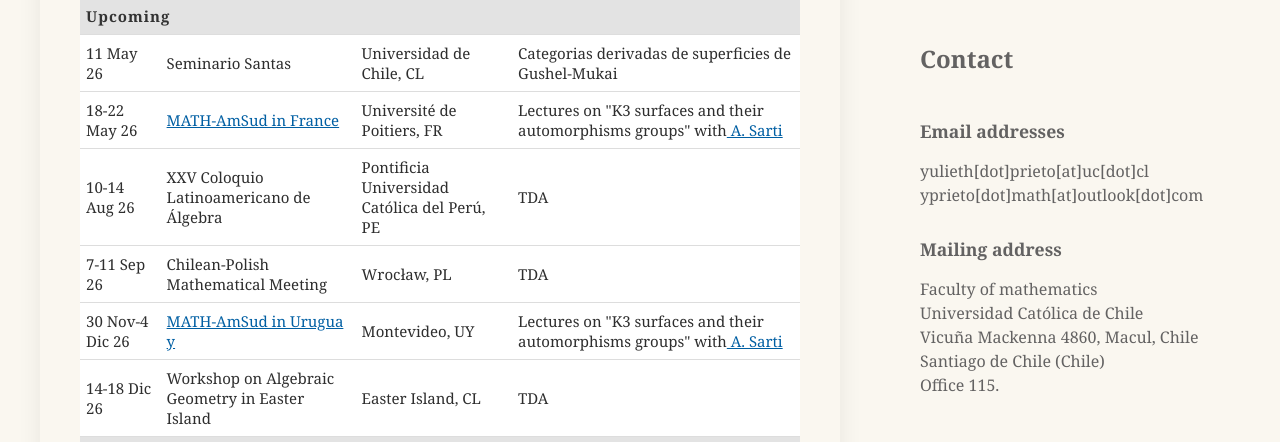
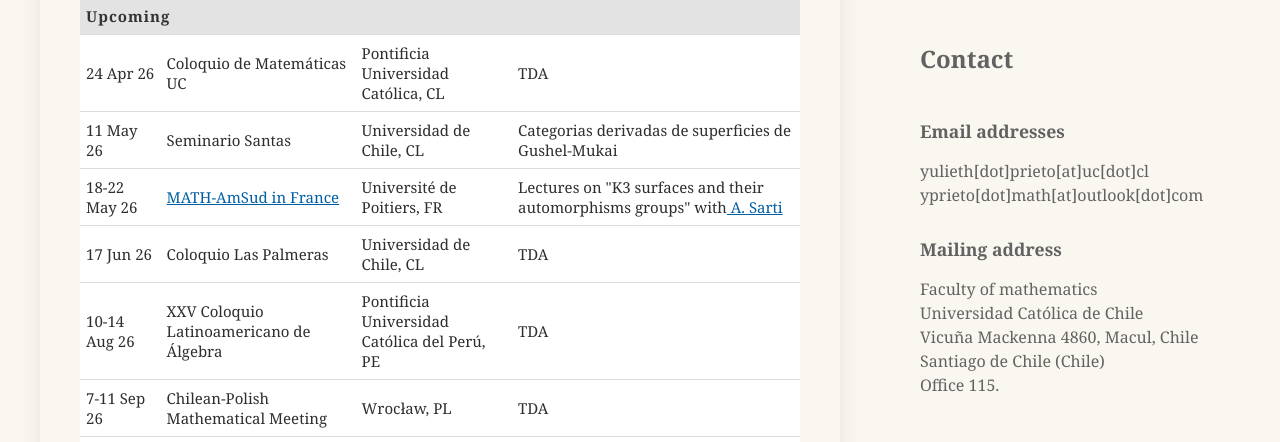
Before and after one commit to yulieth-prieto/yulieth-prieto.github.io, a plain HTML site: page talks.html in a window 1280 px wide. Shown: the part 350-792 px from the top of the page. Drawn offline with Linux system fonts and the light colour scheme.

Commit message:
cambios 31/03 talks

```diff
--- a/talks.html
+++ b/talks.html
@@ -114,6 +114,12 @@
               <th colspan="4">Upcoming</th>
             </tr>
             <tr>
+              <td>24 Apr 26</td>
+              <td>Coloquio de Matemáticas UC</td>
+              <td>Pontificia Universidad Católica, CL</td>
+              <td>TDA</td>
+            </tr>
+            <tr>
               <td>11 May 26</td>
               <td>Seminario Santas</td>
               <td>Universidad de Chile, CL</td>
@@ -124,6 +130,12 @@
               <td><a href="https://dubouloz.perso.math.cnrs.fr/Confs/GiA-Poitiers-26/" target="_blank">MATH-AmSud in France</a></td>
               <td>Université de Poitiers, FR</td>
               <td>Lectures on "K3 surfaces and their automorphisms groups" with<a href="https://sarti.pages.math.cnrs.fr/home/" target="_blank"> A. Sarti</a></td>
+            </tr>
+            <tr>
+              <td>17 Jun 26</td>
+              <td>Coloquio Las Palmeras</td>
+              <td>Universidad de Chile, CL</td>
+              <td>TDA</td>
             </tr>
             <tr>
               <td>10-14 Aug 26</td>
```
